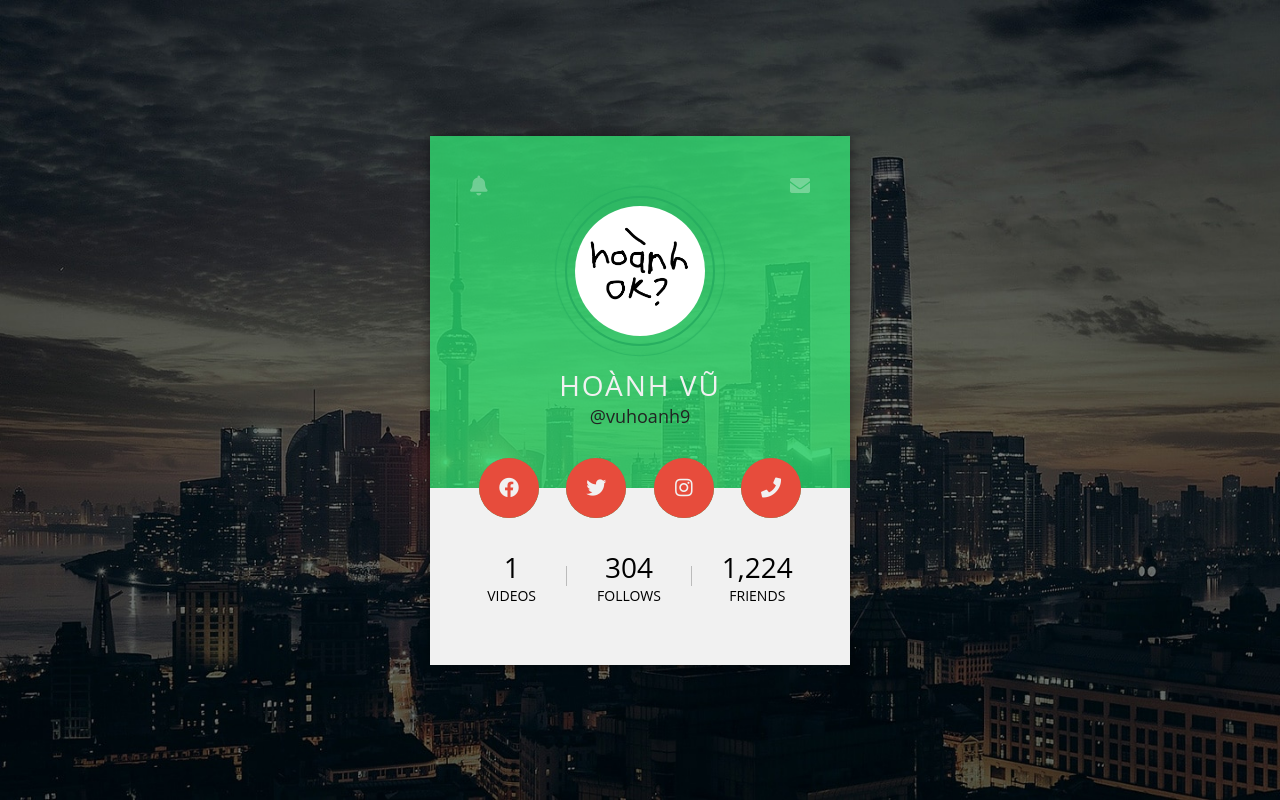
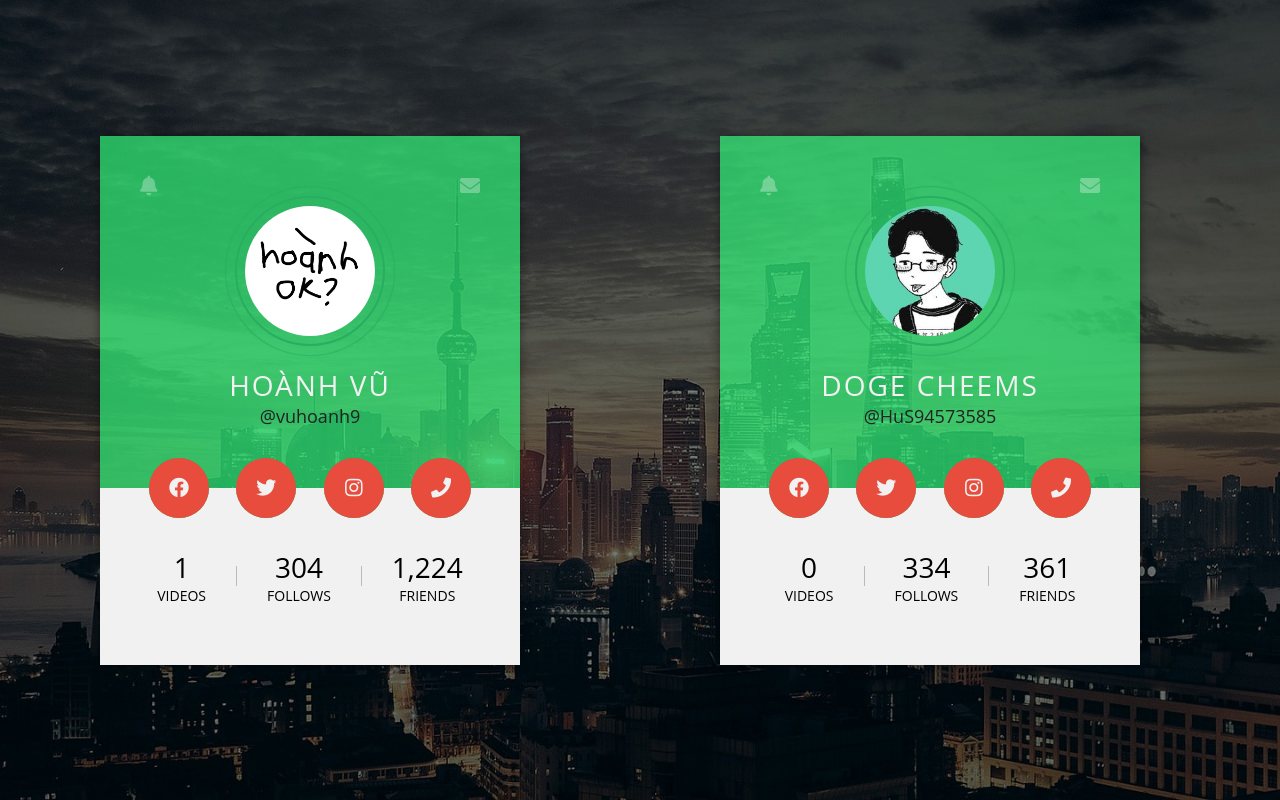
Before and after one commit to VTHoanh/testweb, a plain HTML site: page profile/profile.html in a window 1280 px wide. Drawn offline with Linux system fonts and the light colour scheme.

Commit message:
Add files via upload

```diff
--- a/profile/profile.html
+++ b/profile/profile.html
@@ -8,6 +8,8 @@
   </head>
   <body>
     <div class="profile-card">
+      <div class="profile">
+        <div class="profile-hoanh">
           <div class="top-section">
             <i class="message fas fa-envelope"></i>
             <i class="notif fas fa-bell"></i>
@@ -33,5 +35,33 @@
             <div class="friends">1,224 <span>Friends</span></div>
           </div>
         </div>
+        <div class="profile-sy">
+          <div class="top-section">
+            <i class="message fas fa-envelope"></i>
+            <i class="notif fas fa-bell"></i>
+            <div class="pic">
+              <img src="pic2.png" alt="">
+            </div>
+            <div class="name">Doge Cheems</div>
+            <div class="tag">@HuS94573585</div>
+          </div>
+
+          <div class="bottom-section">
+            <div class="social-media">
+              <a href="https://www.facebook.com/1810.nhingi/"><i class="fab fa-facebook"></i></a>
+              <a href="https://www.twitter.com/hus94573585"><i class="fab fa-twitter"></i></a>
+              <a href="https://www.instagram.com/sy18.10"><i class="fab fa-instagram"></i></a>
+              <a href="#"><i class="fas fa-phone"></i></a>
+            </div>
+
+            <div class="videos">0 <span>Videos</span></div>
+            <div class="border"></div>
+            <div class="follows">334 <span>Follows</span></div>
+            <div class="border"></div>
+            <div class="friends">361 <span>Friends</span></div>
+          </div>
+        </div>
+      </div>
+    </div>
   </body>
 </html>
--- a/profile/style3.css
+++ b/profile/style3.css
@@ -12,15 +12,30 @@ body{
   min-height: 100vh;
   display: flex;
   align-items: center;
-  justify-content: center;
 }
 
-.profile-card{
+.profile{
+  display: flex;
+}
+
+.profile-hoanh{
   width: 420px;
   overflow: hidden;
   text-align: center;
   position: relative;
   box-shadow: 0 0 10px #00000070;
+  margin-left: 100px;
+  margin-right: 100px;
+}
+
+.profile-sy{
+  width: 420px;
+  overflow: hidden;
+  text-align: center;
+  position: relative;
+  box-shadow: 0 0 10px #00000070;
+  margin-left: 100px;
+  margin-right: 100px;
 }
 
 .top-section{
```
Also changed, not shown: profile/pic2.png (added), profile/pic3.png (added). Lines whose indentation alone changed are shown as unchanged.
